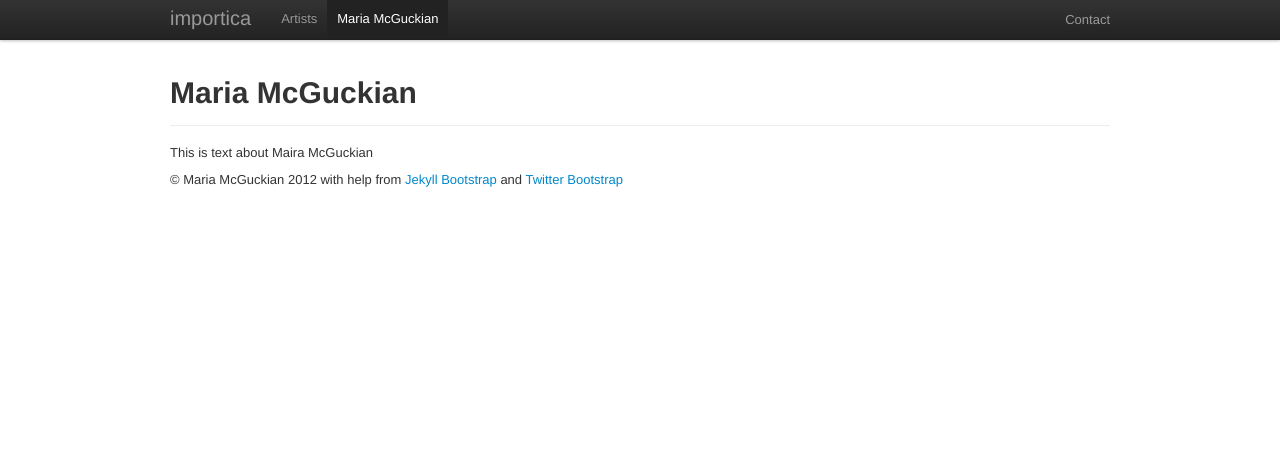
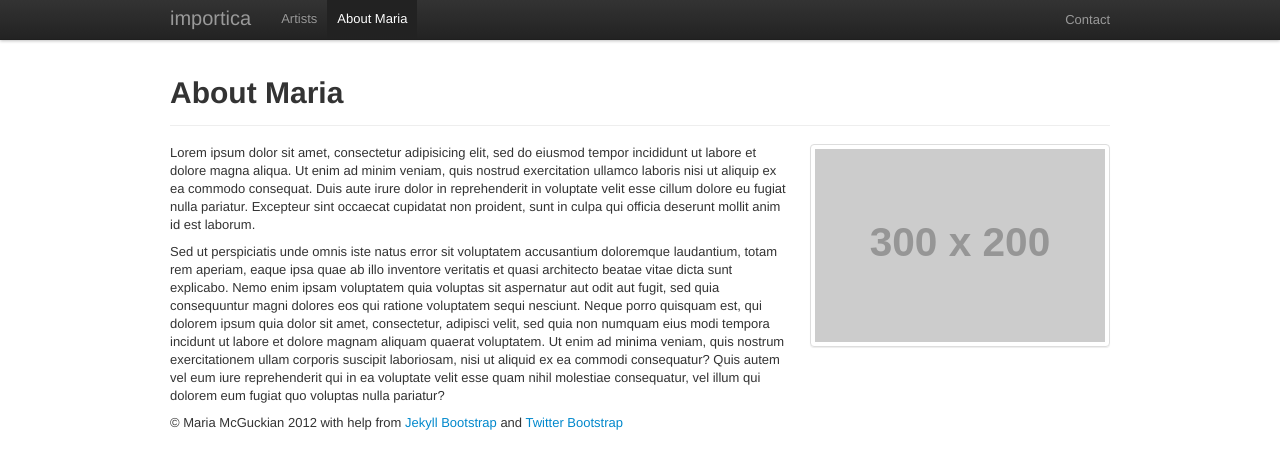
Before and after one commit to mylestan/importica, a Jekyll site: the page built from maria.html, in a window 1280 px wide. Shown: the top 469 px of the page. Built offline with Jekyll 4.4.1, drawn with Linux system fonts in a browser that asks for light colours.

```diff
--- a/maria.html
+++ b/maria.html
@@ -1,9 +1,22 @@
 ---
 layout: page
-title : Maria McGuckian
-header : About Maria McGuckian
+title : About Maria
 group: navigation
 ---
 {% include JB/setup %}
 
-<p>This is text about Maira McGuckian</p>
+<div class="row">
+	<div class="span8">
+		<p>Lorem ipsum dolor sit amet, consectetur adipisicing elit, sed do eiusmod tempor incididunt ut labore et dolore magna aliqua. Ut enim ad minim veniam, quis nostrud exercitation ullamco laboris nisi ut aliquip ex ea commodo consequat. Duis aute irure dolor in reprehenderit in voluptate velit esse cillum dolore eu fugiat nulla pariatur. Excepteur sint occaecat cupidatat non proident, sunt in culpa qui officia deserunt mollit anim id est laborum.</p>
+		<p>Sed ut perspiciatis unde omnis iste natus error sit voluptatem accusantium doloremque laudantium, totam rem aperiam, eaque ipsa quae ab illo inventore veritatis et quasi architecto beatae vitae dicta sunt explicabo. Nemo enim ipsam voluptatem quia voluptas sit aspernatur aut odit aut fugit, sed quia consequuntur magni dolores eos qui ratione voluptatem sequi nesciunt. Neque porro quisquam est, qui dolorem ipsum quia dolor sit amet, consectetur, adipisci velit, sed quia non numquam eius modi tempora incidunt ut labore et dolore magnam aliquam quaerat voluptatem. Ut enim ad minima veniam, quis nostrum exercitationem ullam corporis suscipit laboriosam, nisi ut aliquid ex ea commodi consequatur? Quis autem vel eum iure reprehenderit qui in ea voluptate velit esse quam nihil molestiae consequatur, vel illum qui dolorem eum fugiat quo voluptas nulla pariatur?</p>
+	</div>
+	<div class="span4">
+		<ul class="thumbnails">
+			<li class="span4">
+				<a href="#" class="thumbnail">
+					<img src="http://placehold.it/300x200">
+				</a>
+			</li>
+		</ul>
+	</div>
+</div>
```
Also changed, not shown: artists.html (+8 -6 lines), index.html (+5 -27 lines), index.md (deleted, +0 -7 lines), 5 other files.
